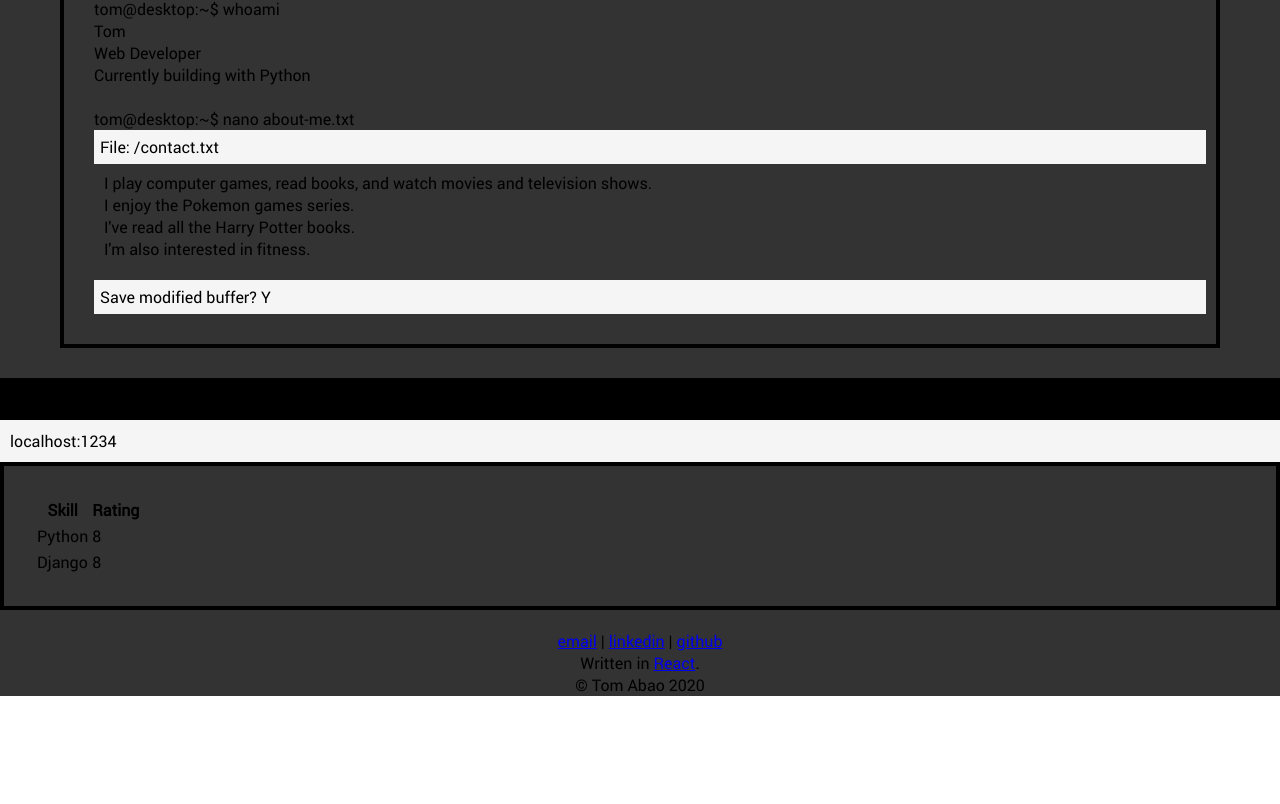
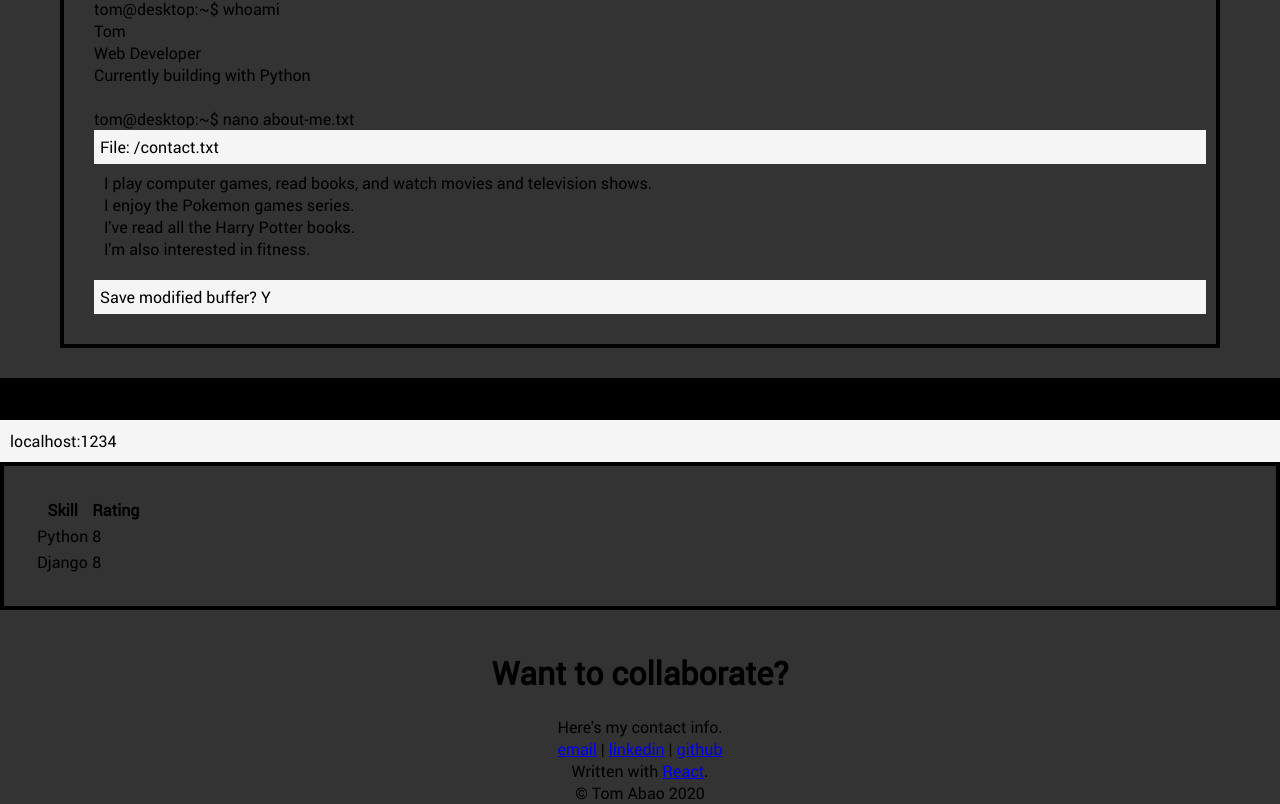
Before and after one commit to kormin/react-portfolio, a React (Create React App) app: page / in a window 1280 px wide. Shown: the part 233-1037 px from the top of the page. Before the commit the page ends 929 px from the top, so only its background shows below. Built offline with nearby package versions, Linux system fonts and the light colour scheme.

Commit message:
update contact

```diff
--- a/src/components/Contact.js
+++ b/src/components/Contact.js
@@ -4,6 +4,11 @@ class Contact extends Component {
   render() {
     return (
       <div id="contact" className="row">
+        <div className="contact-message">
+          <h1>Want to collaborate?</h1>
+          Here's my contact info.
+        </div>
+        <div className="contact-links">
           <a
             target="_blank"
             rel="noopener noreferrer"
@@ -28,6 +33,7 @@ class Contact extends Component {
             github
           </a>
         </div>
+      </div>
     );
   }
 }
--- a/src/components/Footer.js
+++ b/src/components/Footer.js
@@ -5,7 +5,7 @@ class Footer extends Component {
     return (
       // Footer
       <footer id="footer" className="row">
-        Written in <a target="_blank" rel="noopener noreferrer" href="https://reactjs.org/">React</a>.
+        Written with <a target="_blank" rel="noopener noreferrer" href="https://reactjs.org/">React</a>.
         <br />
         &copy; Tom Abao 2020
       </footer>
```
Lines whose indentation alone changed are shown as unchanged.
